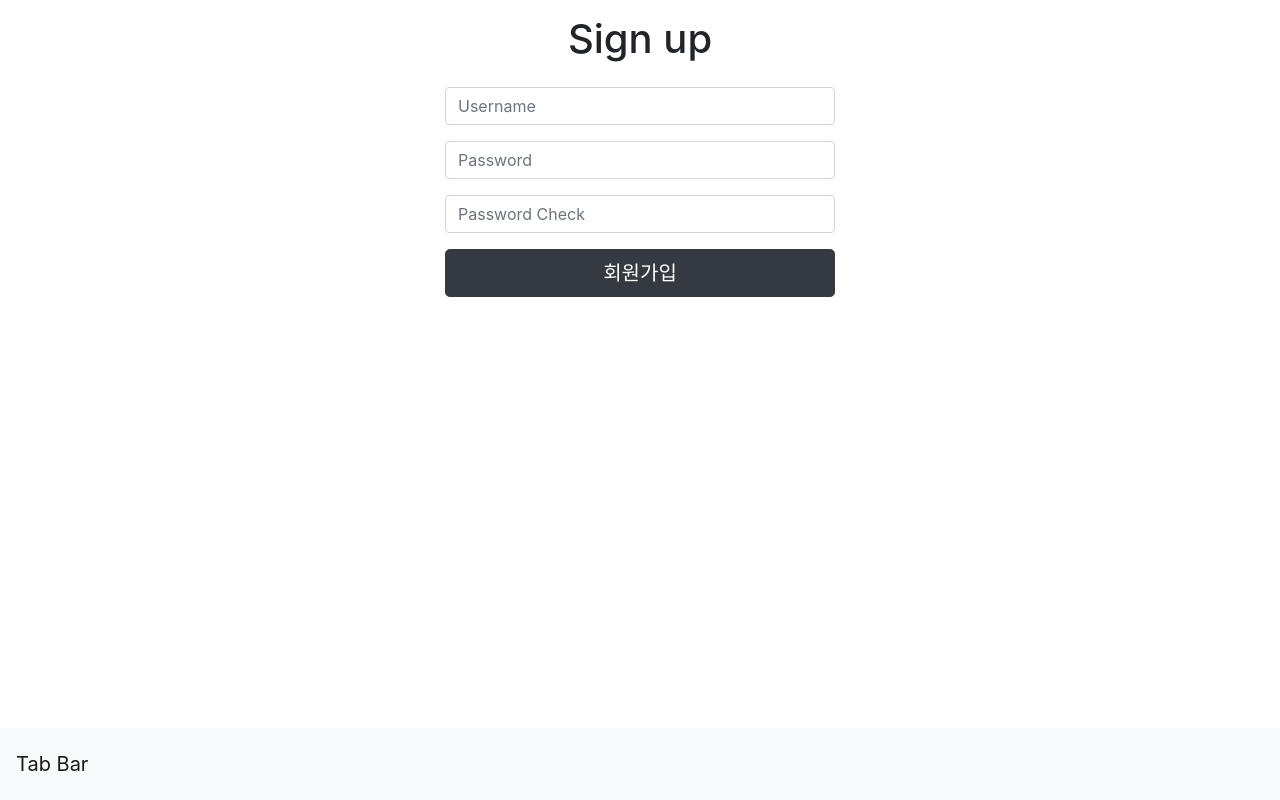
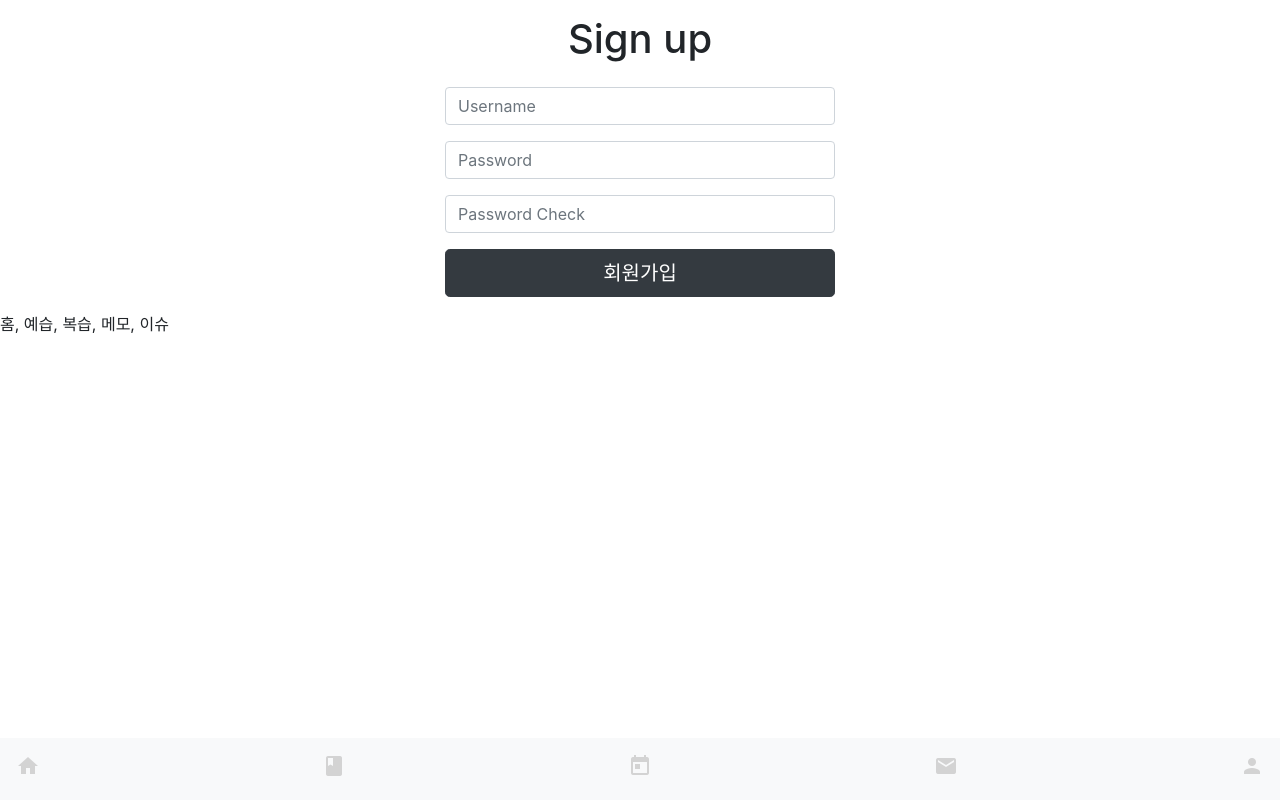
Before and after one commit to njs03332/mynewsdiary, a Django app: page /accounts/signup/ in a window 1280 px wide. Run offline with Django 3.2, Linux system fonts and the light colour scheme; style sheets or scripts are compiled from the project's sources; some libraries are stand-ins or nearby versions.

Commit message:
tab bar form

```diff
--- a/newsdiary/static/newsdiary/stylesheets/calendar.scss
+++ b/newsdiary/static/newsdiary/stylesheets/calendar.scss
@@ -23,7 +23,7 @@ table {
     table-layout: fixed;
 }
 
-.row {
+.modal-row {
     width: 30%;
     text-align: right !important;
 }
--- a/newsdiary/static/newsdiary/stylesheets/layout.scss
+++ b/newsdiary/static/newsdiary/stylesheets/layout.scss
@@ -16,3 +16,11 @@
     left: 0;
     z-index: 1030;
 }
+
+.tab-icon {
+    color: lightgrey;
+}
+
+.tab-active {
+    color: #5699E3;
+}
--- a/newsdiary/templates/base.html
+++ b/newsdiary/templates/base.html
@@ -36,8 +36,14 @@
         {% endblock content %}
 
         <!-- bottom tab bar -->
+        <!-- TODO: tab bar url -->
+        홈, 예습, 복습, 메모, 이슈
         <nav class="navbar fixed-bottom navbar-light bg-light text-center">
-            <a class="navbar-brand" href="#">Tab Bar</a>
+            <div><a href="{% url 'signup' %}"><i class="tab-icon material-icons {% if request.resolver_match.view_name == 'calendar' %}tab-active{% endif %}">home</i></a></div>
+            <div><a href="{% url 'signup' %}"><i class="tab-icon material-icons">book</i></a></div>
+            <div><a href="{% url 'signup' %}"><i class="tab-icon material-icons">today</i></a></div>
+            <div><a href="{% url 'signup' %}"><i class="tab-icon material-icons">local_post_office</i></a></div>
+            <div><a href="{% url 'signup' %}"><i class="tab-icon material-icons">person</i></a></div>
         </nav>
 
         <!-- Bootstrap JS -->
```
Also changed, not shown: newsdiary/templates/newsdiary/calendar.html (+5 -5 lines), 4 other files.
